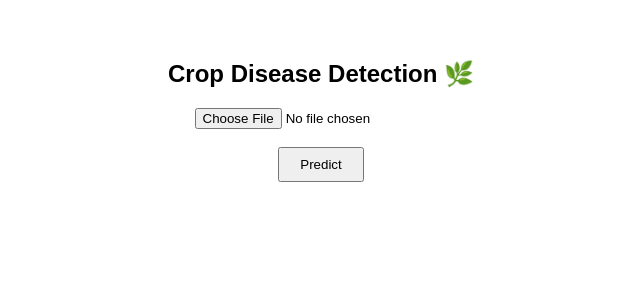
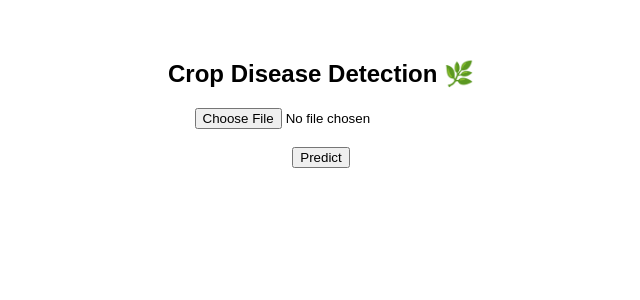
Before and after one commit to NEETESHDHAKED/Crop-Diseases-Detection, a Flask app: page / in a window 1280 px wide. Shown: the top 300 px of the page, without its empty margins (319-959 px from the left). Run offline with Flask 3, Linux system fonts and the light colour scheme.

Commit message:
Update index.html

```diff
--- a/templates/index.html
+++ b/templates/index.html
@@ -1,42 +1,32 @@
 <!DOCTYPE html>
 <html>
-<head>
-    <title>Crop Disease Detection</title>
-    <style>
-        body { font-family: Arial; text-align: center; margin-top: 60px; }
-        #result { margin-top: 20px; font-size: 20px; font-weight: bold; color: green; }
-        button { padding: 8px 20px; cursor: pointer; }
-    </style>
-</head>
-<body>
-    <h2>Crop Disease Detection 🌿</h2>
-    <form id="form" action="/predict" method="POST" enctype="multipart/form-data">
-        <input type="file" name="file" required>
-        <br><br>
-        <button type="submit">Predict</button>
-    </form>
-    <div id="result"></div>
-
+<head><title>Crop Disease Detection</title></head>
+<body style="text-align:center; margin-top:60px; font-family:Arial">
+<h2>Crop Disease Detection 🌿</h2>
+<form id="form" method="POST" enctype="multipart/form-data">
+<input type="file" name="file" required><br><br>
+<button type="submit">Predict</button>
+</form>
+<div id="result" style="margin-top:20px; font-weight:bold;"></div>
 <script>
-document.getElementById('form').addEventListener('submit', async (e) => {
-    e.preventDefault();
-    const resultDiv = document.getElementById('result');
-    resultDiv.innerText = "Predicting... ⏳";
-    const formData = new FormData(e.target);
-    try {
-        const res = await fetch('/predict', { method: 'POST', body: formData });
-        const data = await res.json();
-        console.log(data);
-        if(data.prediction){
-            resultDiv.innerText = "Prediction: " + data.prediction;
-        } else {
-            resultDiv.innerText = "Error: " + (data.error || "Something went wrong");
-            resultDiv.style.color = "red";
-        }
-    } catch(err){
-        resultDiv.innerText = "Error: " + err;
-        resultDiv.style.color = "red";
-    }
+document.getElementById('form').addEventListener('submit', async (e)=>{
+ e.preventDefault();
+ let r = document.getElementById('result');
+ r.style.color='black'; r.innerText='Predicting...';
+ let fd = new FormData(e.target);
+ try{
+   let res = await fetch('/predict',{method:'POST', body:fd});
+   let txt = await res.text();
+   console.log("RAW:",txt);
+   try{
+     let data = JSON.parse(txt);
+     if(data.prediction) { r.style.color='green'; r.innerText='Prediction: '+data.prediction; }
+     else { r.style.color='red'; r.innerText='Error from server: '+(data.error||txt); }
+   }catch{
+     r.style.color='red';
+     r.innerText='Server returned non-JSON (check logs):\n'+txt.slice(0,500);
+   }
+ }catch(err){ r.innerText='Fetch Error: '+err; }
 });
 </script>
 </body>
```
